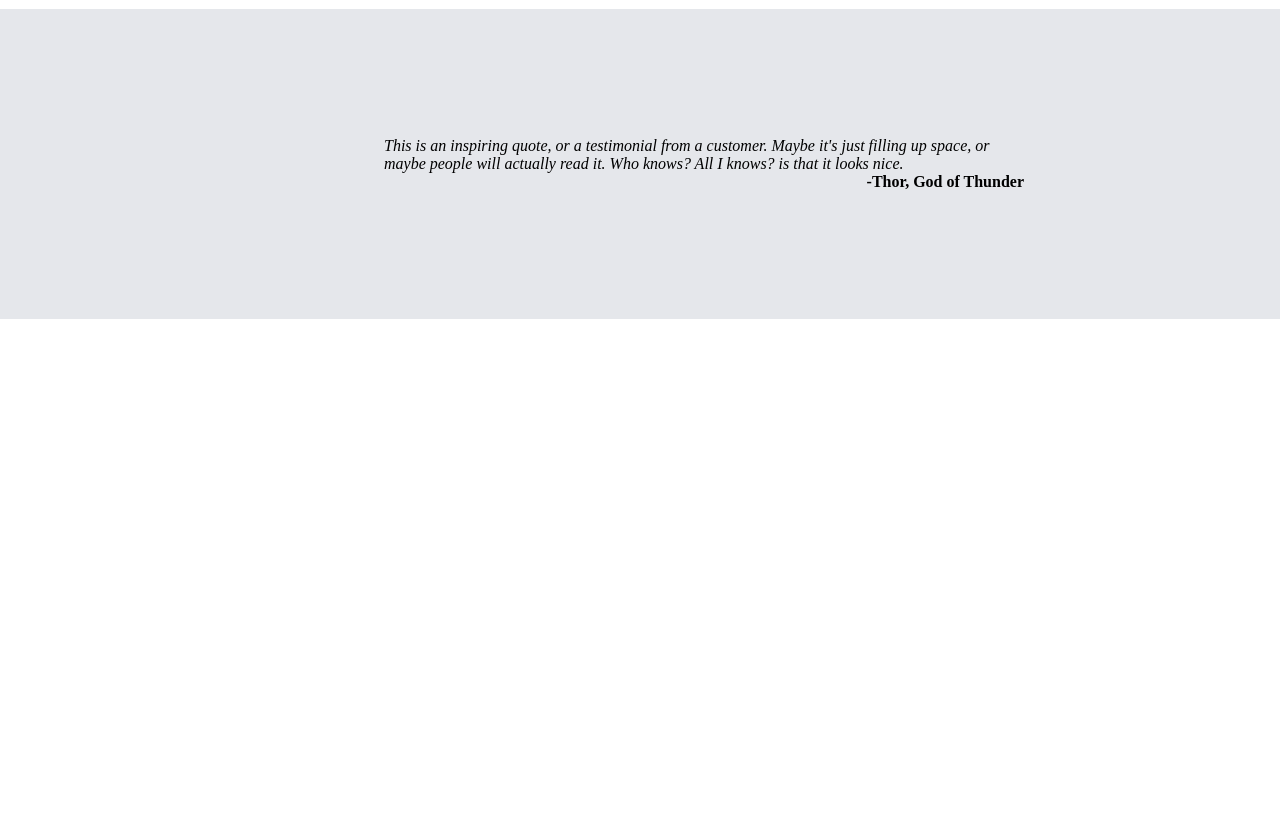
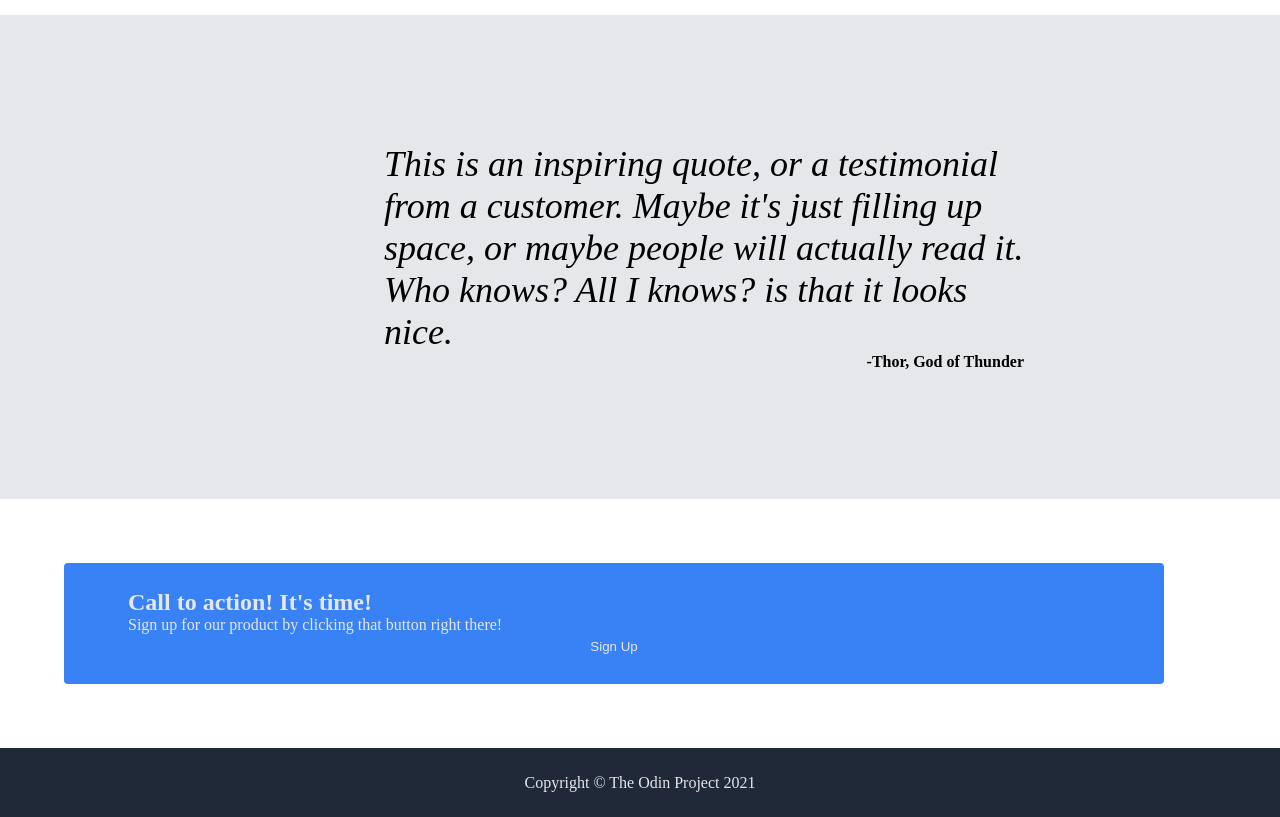
Before and after one commit to Kindo21/Landing-Page, a plain HTML site: page index.html in a window 1280 px wide. Shown: the part 300-1117 px from the top of the page. Before the commit the page ends 800 px from the top, so only its background shows below. Drawn offline with Linux system fonts and the light colour scheme.

Commit message:
All sections are in need to adjust call to action and do some housekeeping

```diff
--- a/index.html
+++ b/index.html
@@ -78,5 +78,22 @@
             <p class="quotee">-Thor, God of Thunder</p>
         </div>
     </section>
+    <section class="action">
+
+        <div class="container">
+
+            <div class="call">
+                <h1>Call to action! It's time!</h1>
+                <p>Sign up for our product by clicking that button right there!</p>
+
+            </div>
+            <button>Sign Up</button>
+        </div>
+    </section>
+    <section class="footer">
+        <div class="container">
+            <p>Copyright © The Odin Project 2021</p>
+        </div>
+    </section>
 </body>
 </html>
--- a/style.css
+++ b/style.css
@@ -90,6 +90,7 @@
 .quoter{
     text-align: left;
     font-style: italic;
+    font-size: 36px;
 }
 .quote {
     background-color: #e5e7eb;
@@ -116,4 +117,52 @@
         flex-direction: column;
         align-content: center;
     }
+    .action .container{
+        display: flex;
+        flex-direction: column;
+        align-content: center;
+    }
 }
+button{
+    background-color: #3882f6;
+    padding: 5px 24px;
+    border-radius: 8px;
+}
+.header button{
+    color: #e5e7eb;
+    border: none;
+    text-align: center;
+    text-decoration: none;
+    display: inline-block;
+}.action button{
+    color: #e5e7eb;
+    border: white;
+    text-align: center;
+    text-decoration: none;
+    display: inline-block;
+}
+.action .container{
+    margin: 5%;
+    padding: 2% 5% 2% 5%;
+    background-color: #3882f6;
+    border-radius: 4px;
+    display: flex;
+    flex-direction: column;
+
+}
+.action .call{
+    color: #e5e7eb;
+}
+
+.footer p {
+    display: flex;
+    justify-content: center;
+    align-items: center;
+    color: #e5e7eb;
+
+}
+.footer {
+    padding: 2% 0% 2% 0%;
+
+    background-color: #1F2937;
+}
```
